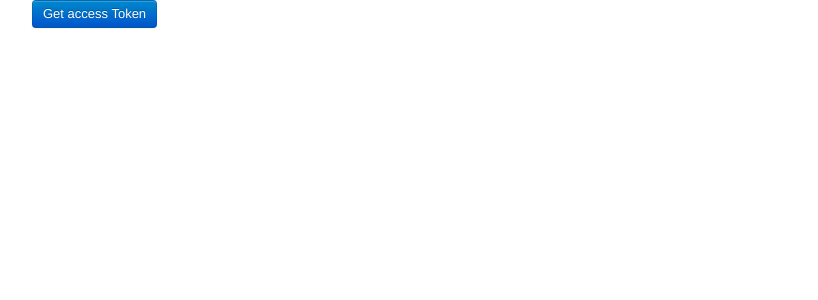
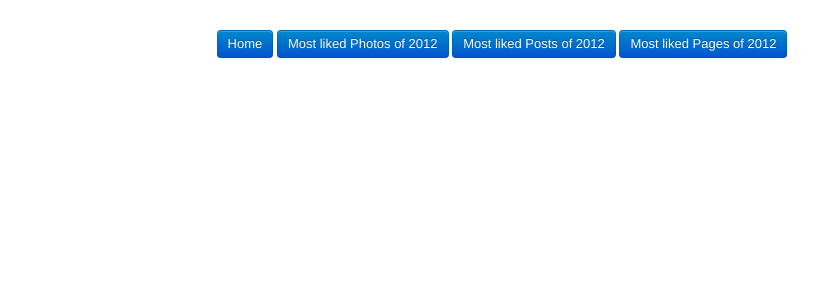
Before and after one commit to jineshpaloor/FacebookTrendz2012, a Flask app: page / in a window 1280 px wide. Shown: the part 40-340 px from the top of the page, without its empty margins (138-956 px from the left). Run offline with Flask 2, Linux system fonts and the light colour scheme.

Commit message:
Styling done for photos display

```diff
--- a/app.py
+++ b/app.py
@@ -111,14 +111,14 @@ def home():
     return render_template('home.html')
 
 
-@app.route('/get_accesstoken')
-def get_access_token():
+@app.route('/get_photos')
+def get_photos():
     return facebook.authorize(callback=url_for('facebook_authorized',
         next=request.args.get('next') or request.referrer or None,
         _external=True))
 
 
-@app.route('/login/authorized')
+@app.route('/fb/photos')
 @facebook.authorized_handler
 def facebook_authorized(resp):
     if resp is None:
@@ -132,19 +132,15 @@ def facebook_authorized(resp):
 #    current_dir = os.path.realpath(__file__)
     current_dir = os.getcwd()
     filepath = str(current_dir)+'/cache/'+str(access_token)+'.txt'
-    print '*'*50
-    print filepath
     if os.path.exists(filepath):
-        print 'path exits.....'
         with open(filepath, 'r') as fp:
             fb_liked_photos = fp.read()
-            print json.loads(fb_liked_photos)
+            fb_liked_photos = json.loads(fb_liked_photos)
     else:
-        print 'path not exits.....'
         #query to get liked photos of user and his friends
-        liked_photos_query = "SELECT pid, caption, aid, owner, link, src_big, src_small, created, modified, like_info FROM photo WHERE aid IN \
+        liked_photos_query = "SELECT pid, caption, aid, owner, link, src_big, src_small, created, modified, like_info FROM photo WHERE created > 1325356200 and aid IN \
             (SELECT aid FROM album WHERE owner IN \
-            (SELECT uid2 FROM friend WHERE uid1=me()))"
+            (SELECT uid2 FROM friend WHERE uid1=me()))ORDER BY like_info.like_count DESC LIMIT 30"
 
         data = {'q':liked_photos_query, 'access_token':access_token}
         encode_data = urllib.urlencode(data)
--- a/static/css/styles.css
+++ b/static/css/styles.css
@@ -5,16 +5,6 @@ body{
 .container {
     min-height: 450px;
     width: 100%;
-}
-
-.content {
-    width: 500px;
-    height: 400px;
-    margin: 50px auto 0px auto;
-    border: 1px solid #ccc;
-    background-color: #fff;
-    border-radius: 10px;
-    box-shadow: 0px 0px 20px #777;
 }
 
 #name-header{
@@ -26,37 +16,34 @@ body{
     height: 30px;
 }
 
-#body-content {
-    height:310px;
-    padding: 10px 20px;
-    border-bottom: 1px dashed #ccc;
-    overflow-y: auto;
-    overflow-x: hidden;
+#header-div{
+    width: 940px;
+    margin: auto;
+    text-align: center;
+    margin-top: 30px;
 }
 
-#links-ul {
+.trend-header{
+    text-align: center;
+    margin: 30px 0px;
+    color: #FFAD00;
+}
+
+.trend-list {
     list-style-type:none;
-    margin:auto;
     padding:0;
-    height:30px;
-    font-family:Arial;
     font-size:0.9em;
-    width: 350px;
 }
-#links-ul li {
-    float:left;
-    height:30px;
-    line-height:30px;
+
+.trend-list li {
     text-align:center;
+    margin:30px 0px;
+    border: 1px solid #ccc;
 }
-#links-ul li a {
+
+.trend-list li a {
     display:block;
     color: #06266F;
     padding:0 20px;
     text-decoration:none;
 }
-#links-ul li a:hover {
-    font-size:16px;
-    color: #1240AB;
-    text-decoration:none;
-}
--- a/templates/base.html
+++ b/templates/base.html
@@ -7,8 +7,16 @@
   </head>
   <body>
       <header id="name-header">Facebook Trendz 2012</header>
+        {% block headings %}
+        <div id="header-div">
+        <a class="btn btn-primary" href="{{ url_for('home') }}">Home</a>
+        <a class="btn btn-primary" href= "{{ url_for('get_photos') }}">Most liked Photos of 2012</a>
+        <a class="btn btn-primary" href= "{{ url_for('get_photos') }}">Most liked Posts of 2012</a>
+        <a class="btn btn-primary" href= "{{ url_for('get_photos') }}">Most liked Pages of 2012</a>
+        </div>
+        {% endblock %}
       <div class="container">
-      {% block content %}{% endblock %}
+        {% block content %}{% endblock %}
       </div>
   </body>
 </html>
--- a/templates/home.html
+++ b/templates/home.html
@@ -1,5 +1,4 @@
 {% extends "base.html" %}
 
 {% block content %}
-<a class="btn btn-primary" href= "{{ url_for('get_access_token') }}">Get access Token</a>
 {% endblock %}
```
Also changed, not shown: templates/details.html (+9 -2 lines).
